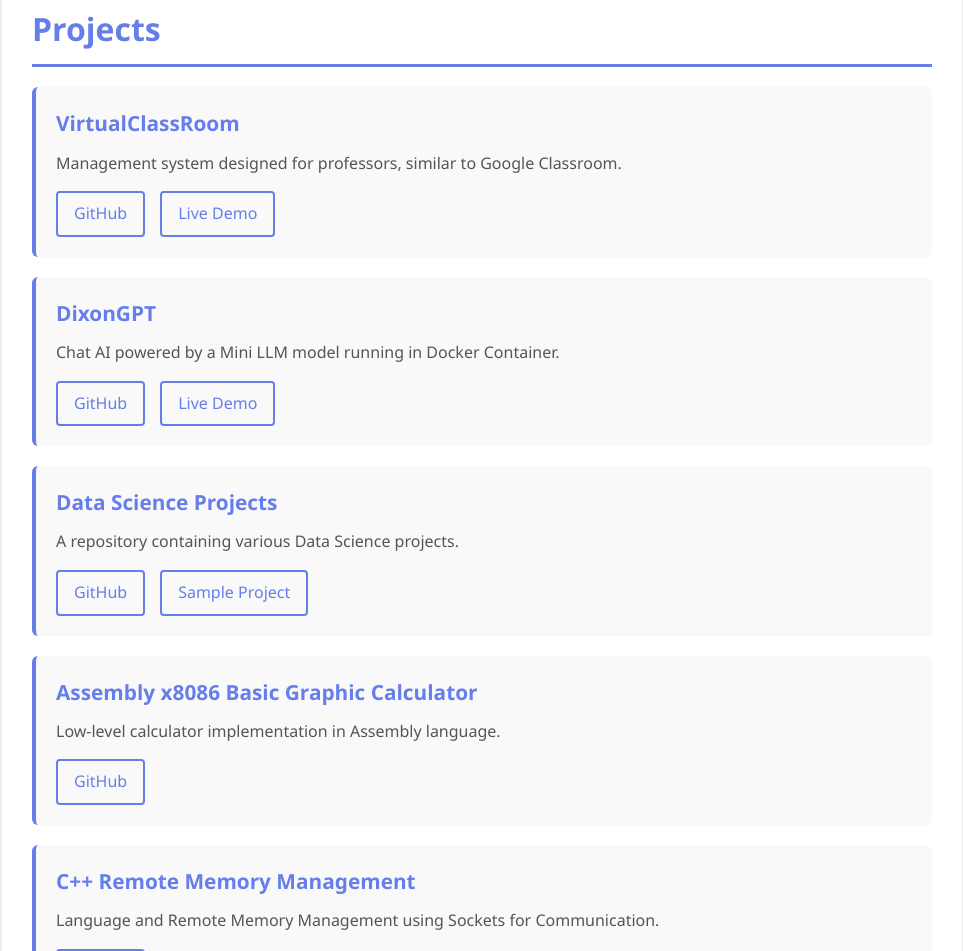
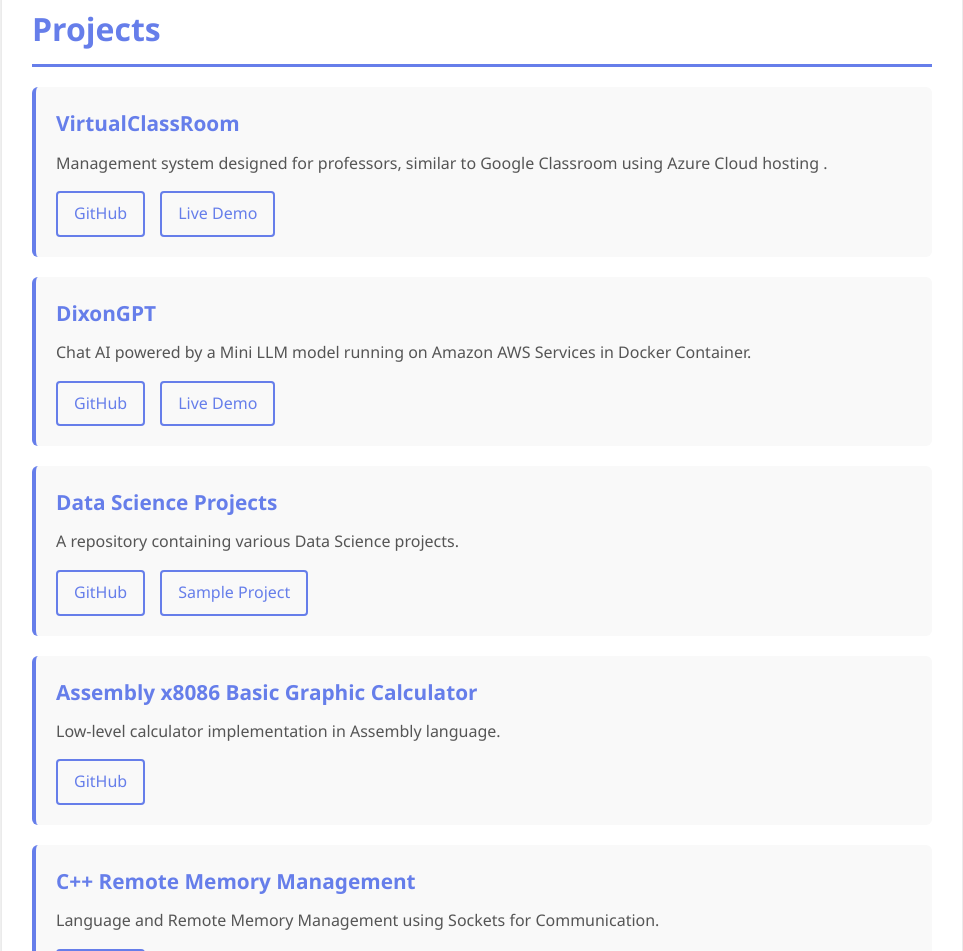
Before and after one commit to DixonJafet/Portfolio_website, a plain HTML site: page index.html in a window 1280 px wide. Shown: the part 1129-2080 px from the top of the page, without its empty margins (158-1121 px from the left). Drawn offline with Linux system fonts and the light colour scheme.

Commit message:
Update index.html

```diff
--- a/index.html
+++ b/index.html
@@ -54,7 +54,7 @@
 
         <div class="project-card">
           <h3>VirtualClassRoom</h3>
-          <p>Management system designed for professors, similar to Google Classroom.</p>
+          <p>Management system designed for professors, similar to Google Classroom using Azure Cloud hosting .</p>
           <div class="project-links">
             <a href="https://github.com/DixonJafet/VirtualClassRoom" target="_blank">GitHub</a>
             <a href="https://virtual-class-room-peach.vercel.app" target="_blank">Live Demo</a>
@@ -63,7 +63,7 @@
 
         <div class="project-card">
           <h3>DixonGPT</h3>
-          <p>Chat AI powered by a Mini LLM model running in Docker Container.</p>
+          <p>Chat AI powered by a Mini LLM model running on Amazon AWS Services in Docker Container.</p>
           <div class="project-links">
             <a href="https://github.com/DixonJafet/DixonGPT" target="_blank">GitHub</a>
             <a href="https://dixon-gpt.vercel.app" target="_blank">Live Demo</a>
```
